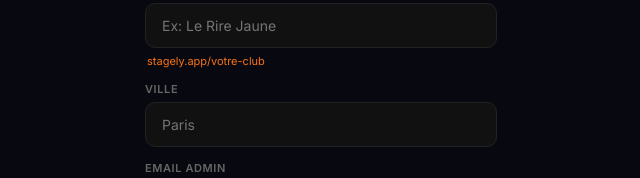
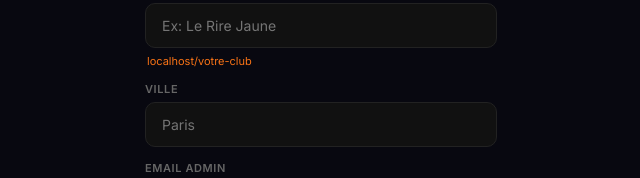
Before and after one commit to chaahine/tagely-bcc, a website: page register.html in a window 1280 px wide. Shown: the part 216-394 px from the top of the page, 319-959 px from the left. Drawn offline with Linux system fonts and the light colour scheme.

Commit message:
v237 L'inscription ne promet plus un domaine qui n'est pas le notre
register.html affichait 'stagely.app/<slug>' en apercu de l'adresse du club.
Ce domaine appartient a quelqu'un d'autre : chaque club qui s'inscrivait
lisait donc une adresse qui n'existera jamais. Remplace par le domaine reel de
la page (location.host), ce qui restera juste quel que soit le domaine
definitif.

Appele aussi au chargement, pas seulement a la saisie : sinon la valeur ecrite
en dur restait affichee tant que le club n'avait pas commence a taper.

Co-Authored-By: Claude Opus 5 (1M context) <noreply@anthropic.com>
Claude-Session: https://claude.ai/code/session_01HVBJ5qpbAsdbdJcujSjeXY

```diff
--- a/register.html
+++ b/register.html
@@ -63,7 +63,7 @@ body{
   <form id="register-form" onsubmit="event.preventDefault(); register()">
     <label class="lbl">Nom du club</label>
     <input class="inp" id="club-name" placeholder="Ex: Le Rire Jaune" oninput="updateSlugPreview()" required>
-    <div class="slug-preview">stagely.app/<span id="slug-preview">votre-club</span></div>
+    <div class="slug-preview"><span id="slug-host">stagely.app</span>/<span id="slug-preview">votre-club</span></div>
 
     <label class="lbl">Ville</label>
     <input class="inp" id="club-city" placeholder="Paris">
@@ -138,7 +138,17 @@ function slugifyPreview(name) {
 
 function updateSlugPreview() {
   document.getElementById('slug-preview').textContent = slugifyPreview(document.getElementById('club-name').value || '');
+  // Le domaine affiché est celui sur lequel la page tourne réellement. Il était
+  // écrit « stagely.app » en dur — un domaine qui appartient à quelqu'un
+  // d'autre, et que l'inscription promettait donc a tort au club qui s'inscrit.
+  const hostEl = document.getElementById('slug-host');
+  if (hostEl) hostEl.textContent = location.host;
 }
+
+// Appelé au chargement, et pas seulement à la saisie : sans ça le domaine
+// écrit en dur dans le HTML resterait affiché tant que le club n'a pas
+// commencé à taper son nom.
+updateSlugPreview();
 
 async function register() {
   const name = document.getElementById('club-name').value.trim();
```
